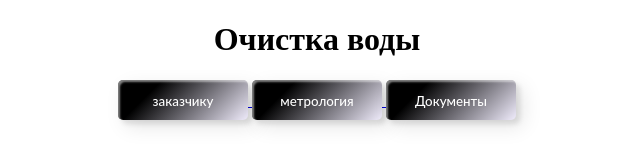
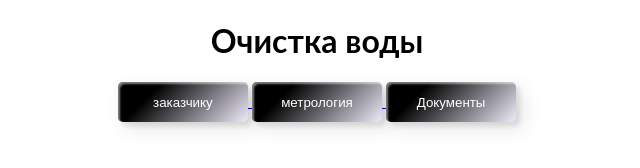
Before and after one commit to Andreytarn/sait, a plain HTML site: page index.html in a window 1280 px wide. Shown: the full height of the page, 323-963 px from the left. Drawn offline with Linux system fonts and the light colour scheme.

Commit message:
Объединены стили заголовков, шрифт теперь в body

```diff
--- a/back.css
+++ b/back.css
@@ -1,6 +1,10 @@
-h1{ text-align: center }
-h2{ text-align: center }
-h3{ text-align: center }
+body {
+  font-family: 'Lato', sans-serif;
+}
+
+h1, h2, h3, h4, h5, h6 {
+  text-align: center
+}
 
 .custom-btn {
     width: 130px;
@@ -8,7 +12,6 @@ h3{ text-align: center }
     color: #fff;
     border-radius: 5px;
     padding: 10px 25px;
-    font-family: 'Lato', sans-serif;
     font-weight: 500;
     background: transparent;
     cursor: pointer;
```
